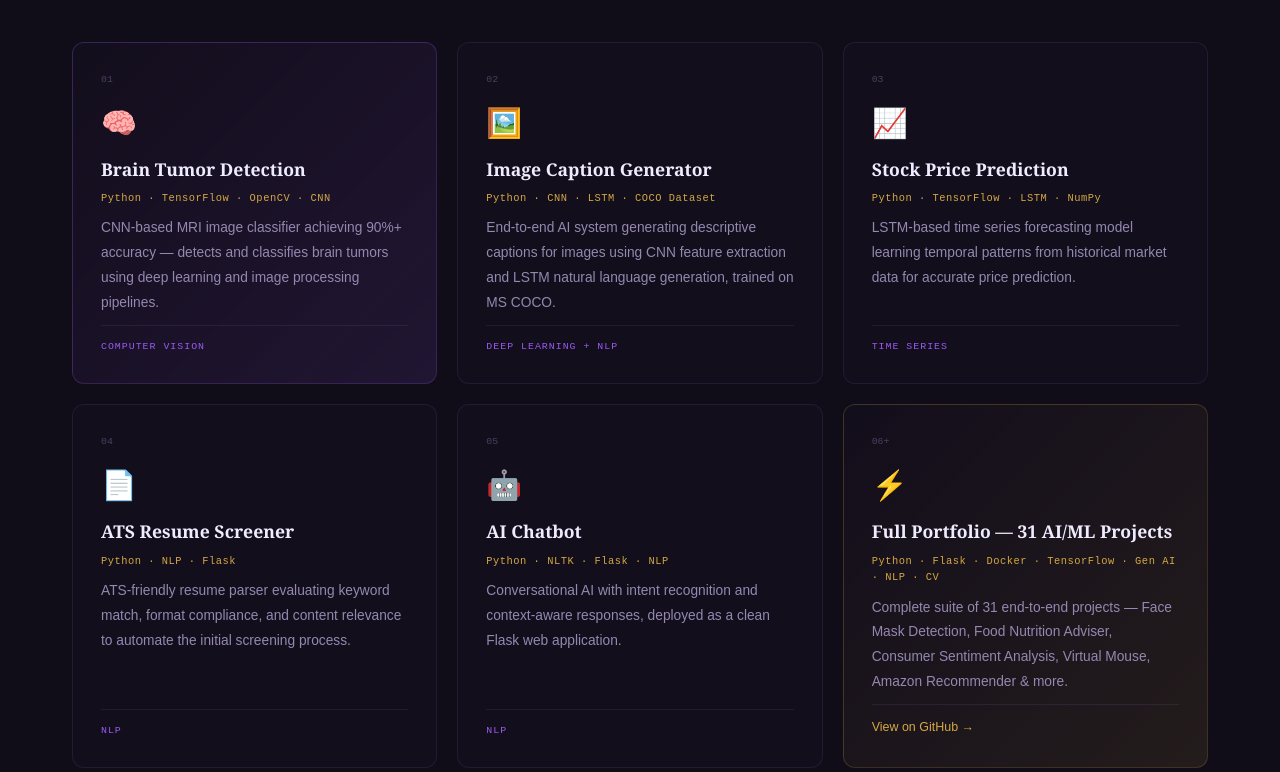
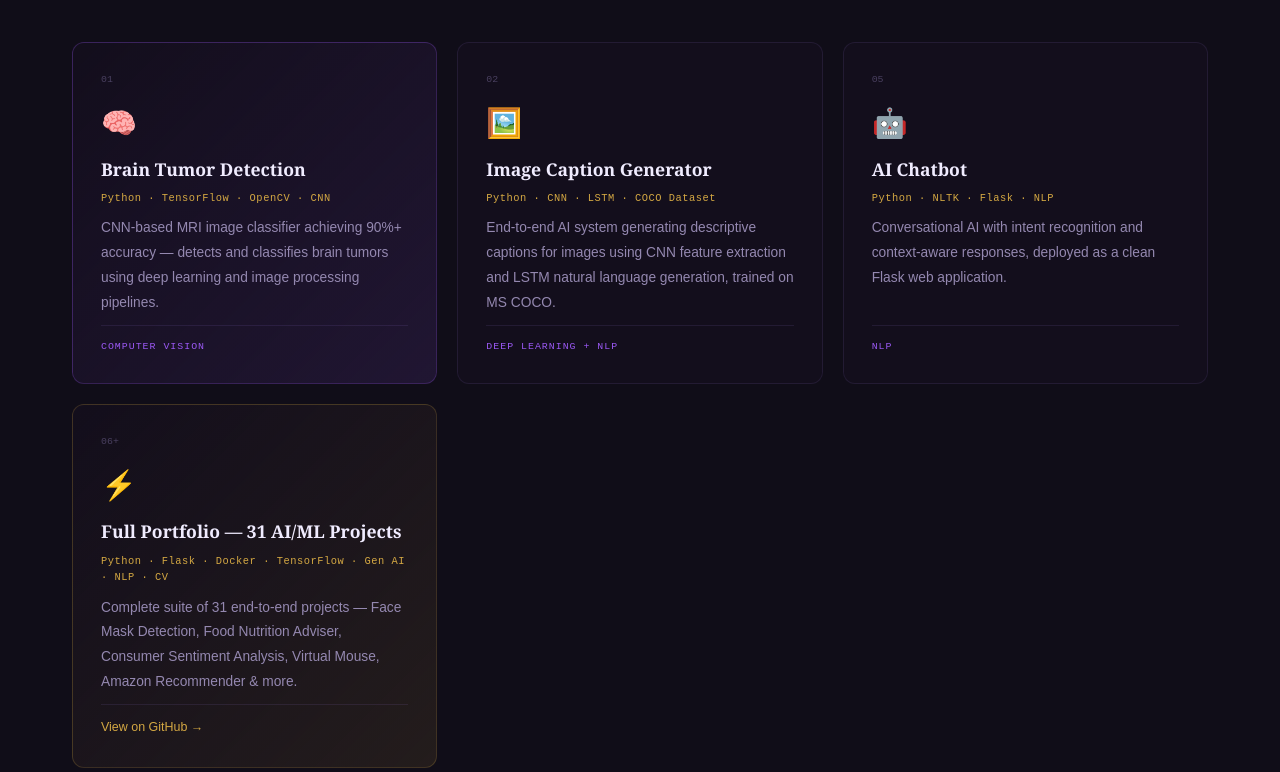
Before and after one commit to Ajaysomala/Ajaysomala.github.io, a plain HTML site: page index.html in a window 1280 px wide. Shown: the part 4448-5220 px from the top of the page. Drawn offline with nearby package versions, Linux system fonts and the light colour scheme; a web font is replaced by a local one.

Commit message:
Update index.html

```diff
--- a/index.html
+++ b/index.html
@@ -3,7 +3,7 @@
 <head>
   <meta charset="UTF-8"/>
   <meta name="viewport" content="width=device-width, initial-scale=1.0"/>
-  <title>Somala Ajay — AI/ML Engineer & Python Developer</title>
+  <title>Somala Ajay — Python Developer & AI/ML Engineer</title>
 
   <!-- ══ SEO Meta Tags ══ -->
   <meta name="description" content="Somala Ajay — Python Developer & AI/ML Engineer based in Hyderabad. 31 real-world AI/ML projects across NLP, Computer Vision, Deep Learning & GenAI."/>
@@ -137,7 +137,7 @@
       </p>
 
       <div class="hero-ctas">
-        <a href="mailto:ajaysomala@gmail.com" class="btn-primary">
+        <a href="mailto: jaydeveloper010@gmail.com" class="btn-primary">
           <svg width="14" height="14" viewBox="0 0 24 24" fill="none" stroke="currentColor" stroke-width="2.5"><path d="M4 4h16c1.1 0 2 .9 2 2v12c0 1.1-.9 2-2 2H4c-1.1 0-2-.9-2-2V6c0-1.1.9-2 2-2z"/><polyline points="22,6 12,13 2,6"/></svg>
           Get in Touch
         </a>
@@ -145,7 +145,7 @@
           <svg width="14" height="14" viewBox="0 0 24 24" fill="none" stroke="currentColor" stroke-width="2.5"><path d="M21 15v4a2 2 0 01-2 2H5a2 2 0 01-2-2v-4"/><polyline points="7,10 12,15 17,10"/><line x1="12" y1="15" x2="12" y2="3"/></svg>
           Resume
         </a>
-        <a href="https://linkedin.com/in/ajaysomala-8a806b213" target="_blank" rel="noopener noreferrer" class="btn-outline">LinkedIn</a>
+        <a href="https://linkedin.com/in/somala-ajay-8a806b213" target="_blank" rel="noopener noreferrer" class="btn-outline">LinkedIn</a>
         <a href="https://github.com/Ajaysomala" target="_blank" rel="noopener noreferrer" class="btn-outline">GitHub</a>
       </div>
 
@@ -425,28 +425,6 @@
         </div>
 
         <div class="project-card reveal-up" style="--delay:0.2s">
-          <div class="project-num">03</div>
-          <div class="project-emoji">📈</div>
-          <h3 class="project-title">Stock Price Prediction</h3>
-          <div class="project-stack">Python · TensorFlow · LSTM · NumPy</div>
-          <p class="project-desc">LSTM-based time series forecasting model learning temporal patterns from historical market data for accurate price prediction.</p>
-          <div class="project-footer">
-            <span class="project-domain">Time Series</span>
-          </div>
-        </div>
-
-        <div class="project-card reveal-up" style="--delay:0.1s">
-          <div class="project-num">04</div>
-          <div class="project-emoji">📄</div>
-          <h3 class="project-title">ATS Resume Screener</h3>
-          <div class="project-stack">Python · NLP · Flask</div>
-          <p class="project-desc">ATS-friendly resume parser evaluating keyword match, format compliance, and content relevance to automate the initial screening process.</p>
-          <div class="project-footer">
-            <span class="project-domain">NLP</span>
-          </div>
-        </div>
-
-        <div class="project-card reveal-up" style="--delay:0.2s">
           <div class="project-num">05</div>
           <div class="project-emoji">🤖</div>
           <h3 class="project-title">AI Chatbot</h3>
@@ -555,7 +533,7 @@
               <span class="contact-link-icon">✉️</span>
               <div>
                 <div class="contact-link-label">Email</div>
-                <div class="contact-link-value">ajaysomala@gmail.com</div>
+                <div class="contact-link-value">jaydeveloper010@gmail.com</div>
               </div>
             </a>
             <a href="tel:+917675010831" class="contact-link">
@@ -569,7 +547,7 @@
               <span class="contact-link-icon">💼</span>
               <div>
                 <div class="contact-link-label">LinkedIn</div>
-                <div class="contact-link-value">ajaysomala-8a806b213</div>
+                <div class="contact-link-value">somala-ajay-8a806b213</div>
               </div>
             </a>
             <a href="https://github.com/Ajaysomala" target="_blank" rel="noopener noreferrer" class="contact-link">
```
